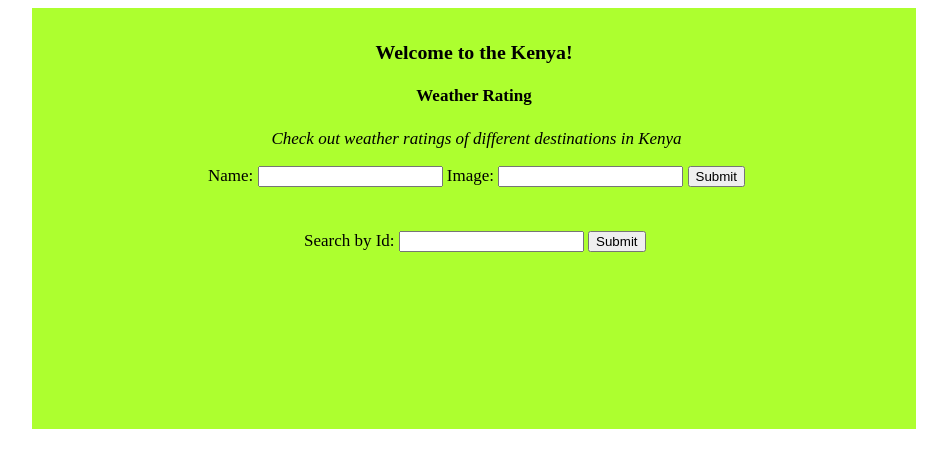
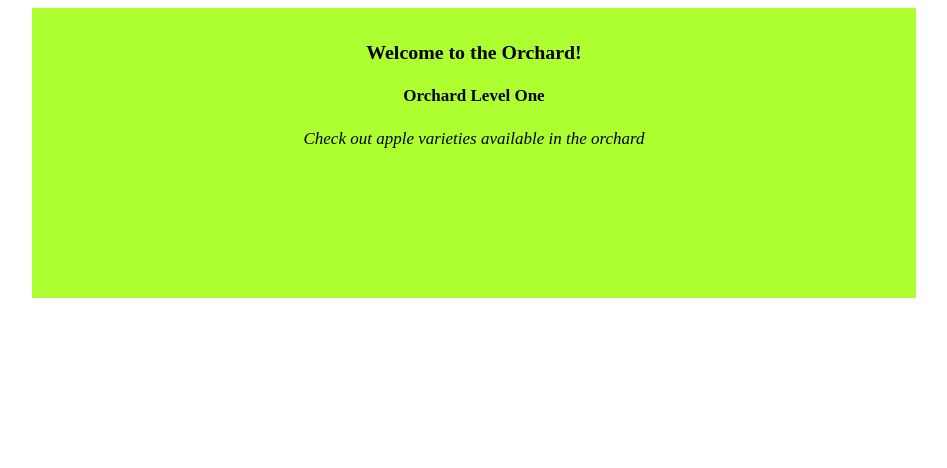
Before and after one commit to Monica-Macharia/weather-app, a plain HTML site: page index.html in a window 1280 px wide. Shown: the whole page, without its empty margins (166-1113 px from the left). Drawn offline with Linux system fonts and the light colour scheme; no server answers.

Commit message:
styling and structure completion

```diff
--- a/index.html
+++ b/index.html
@@ -2,27 +2,13 @@
 <html>
     <div id="new">
     <head>
-        <h3>Welcome to the Kenya!</h3>
+        <h3>Welcome to the Orchard!</h3>
     </head>
     <body>
-        <h4>Weather Rating</h4>
-        <form id="post">
-            <p><em>Check out weather ratings of different destinations in Kenya</em></p>
-            <label for="name">Name:</label>
-            <input id="new" type="text" name="searches">
-            <label for="name">Image:</label>
-            <input id="images" type="text" name="images">
-            <input id="create" type="submit" value="Submit">
-        </form>
-        <form id="filter">
-            <label for="name">Search by Id:</label>
-            <input id="search" type="text" name="searches">
-            <input id="submit" type="submit" value="Submit">
-        </form>
+        <h4>Orchard Level One</h4>
+        <p><em>Check out apple varieties available in the orchard</em></p>
 
         <div id="data">
-
-
 
         </div>
     </body>
```
